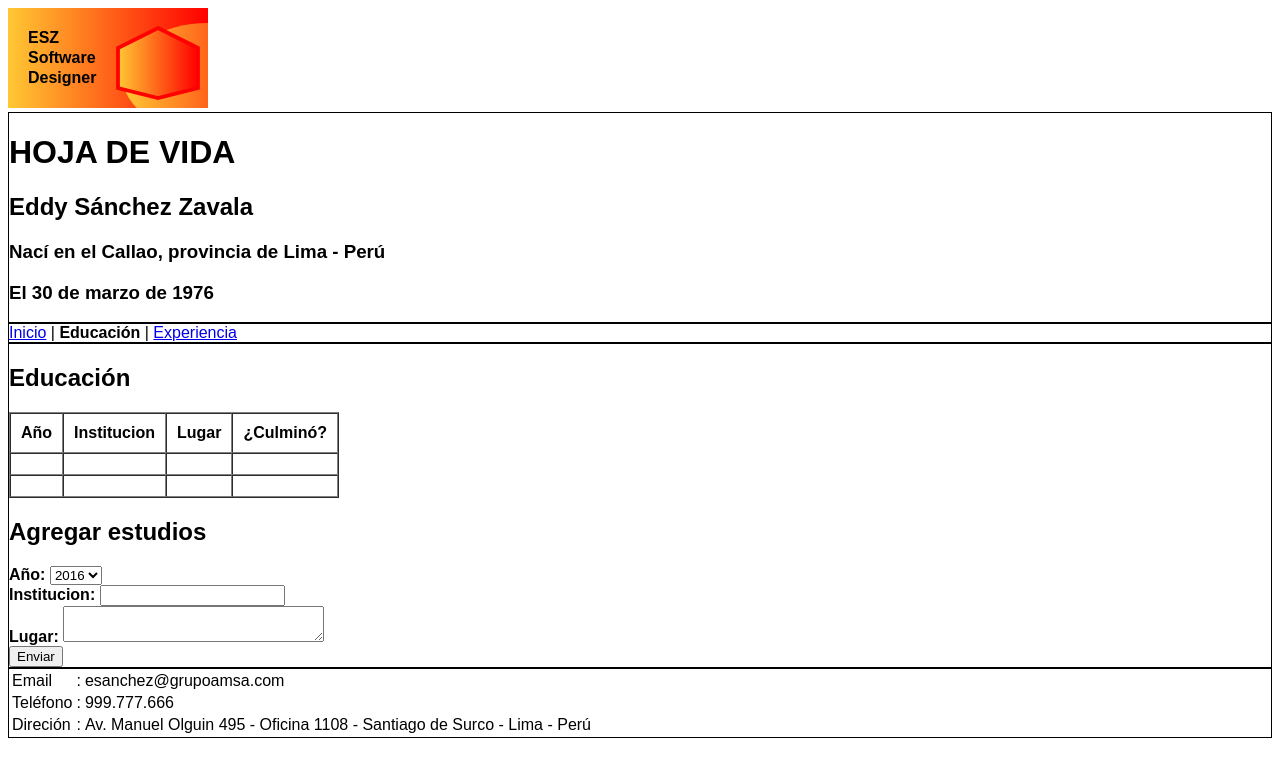
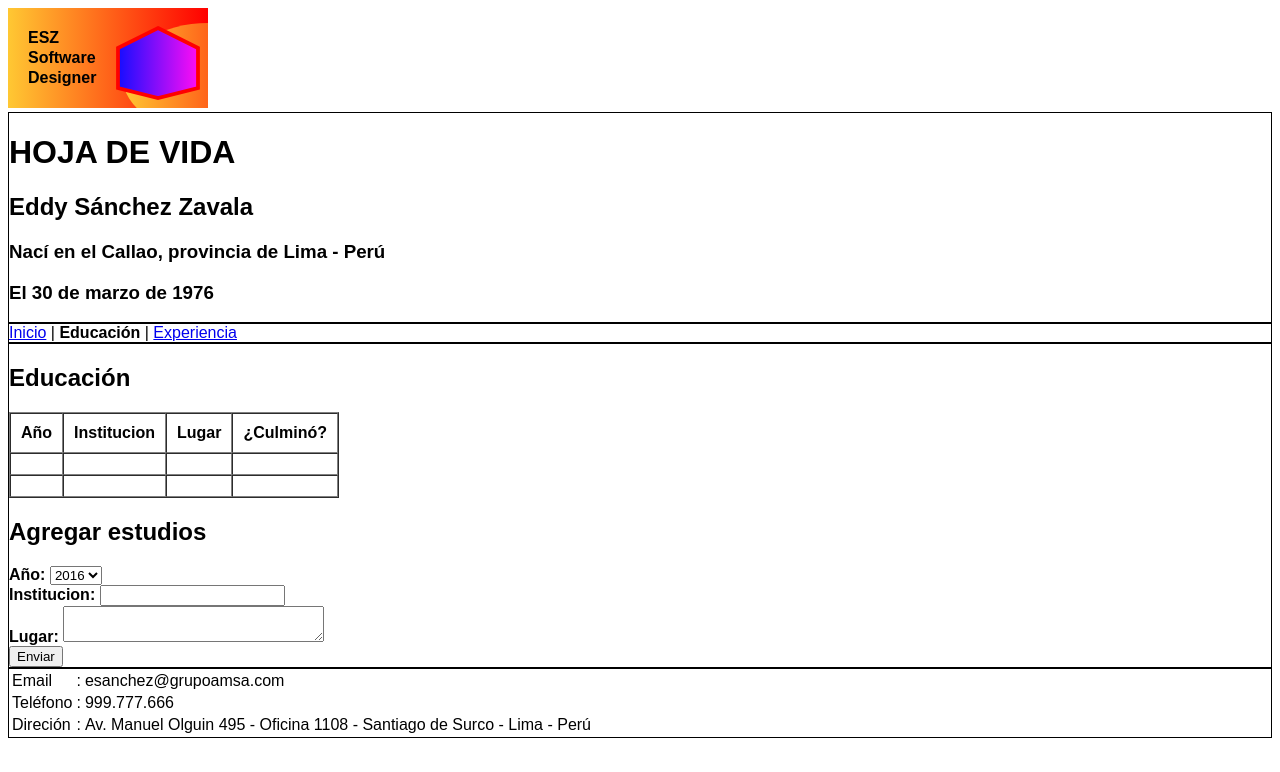
Before and after one commit to eddysz2000/htmlfinal, a plain HTML site: page educacion.html in a window 1280 px wide. Drawn offline with Linux system fonts and the light colour scheme.

Commit message:
modificacion de gradiente 2 logo

```diff
--- a/educacion.html
+++ b/educacion.html
@@ -13,6 +13,10 @@
       				<stop offset="0%" style="stop-color:rgb(255,200,51);stop-opacity:1" />
       				<stop offset="100%" style="stop-color:rgb(255,0,0);stop-opacity:1" />
     			</linearGradient>
+    			<linearGradient id="gradiente2" x1="0%" y1="0%" x2="100%" y2="0%">
+      				<stop offset="0%" style="stop-color:rgb(21,13,255);stop-opacity:1" />
+      				<stop offset="100%" style="stop-color:rgb(255,13,244);stop-opacity:1" />
+    			</linearGradient>
   			</defs>
 
   			<rect width="200" height="100" fill="url(#gradiente1)" />
@@ -20,7 +24,7 @@
   			<text x="20" y="35" style="font-weight:bold;font-family:arial;">ESZ</text>
   			<text x="20" y="55" style="font-weight:bold;font-family:arial;">Software</text>
   			<text x="20" y="75" style="font-weight:bold;font-family:arial;">Designer</text>
-  			<polygon points="150,20 190,40 190,80 150,90 110,80 110,40" style="fill:url(#gradiente1);stroke:red;stroke-width:1mm" />
+  			<polygon points="150,20 190,40 190,80 150,90 110,80 110,40" style="fill:url(#gradiente2);stroke:red;stroke-width:1mm" />
 		</svg>
 		<div style="border: 1px solid; font-family:arial;">
 		<h1>HOJA DE VIDA</h1>
```
Also changed, not shown: experiencia.html (+5 -1 lines), index.html (+5 -1 lines), github_url.txt (added).
